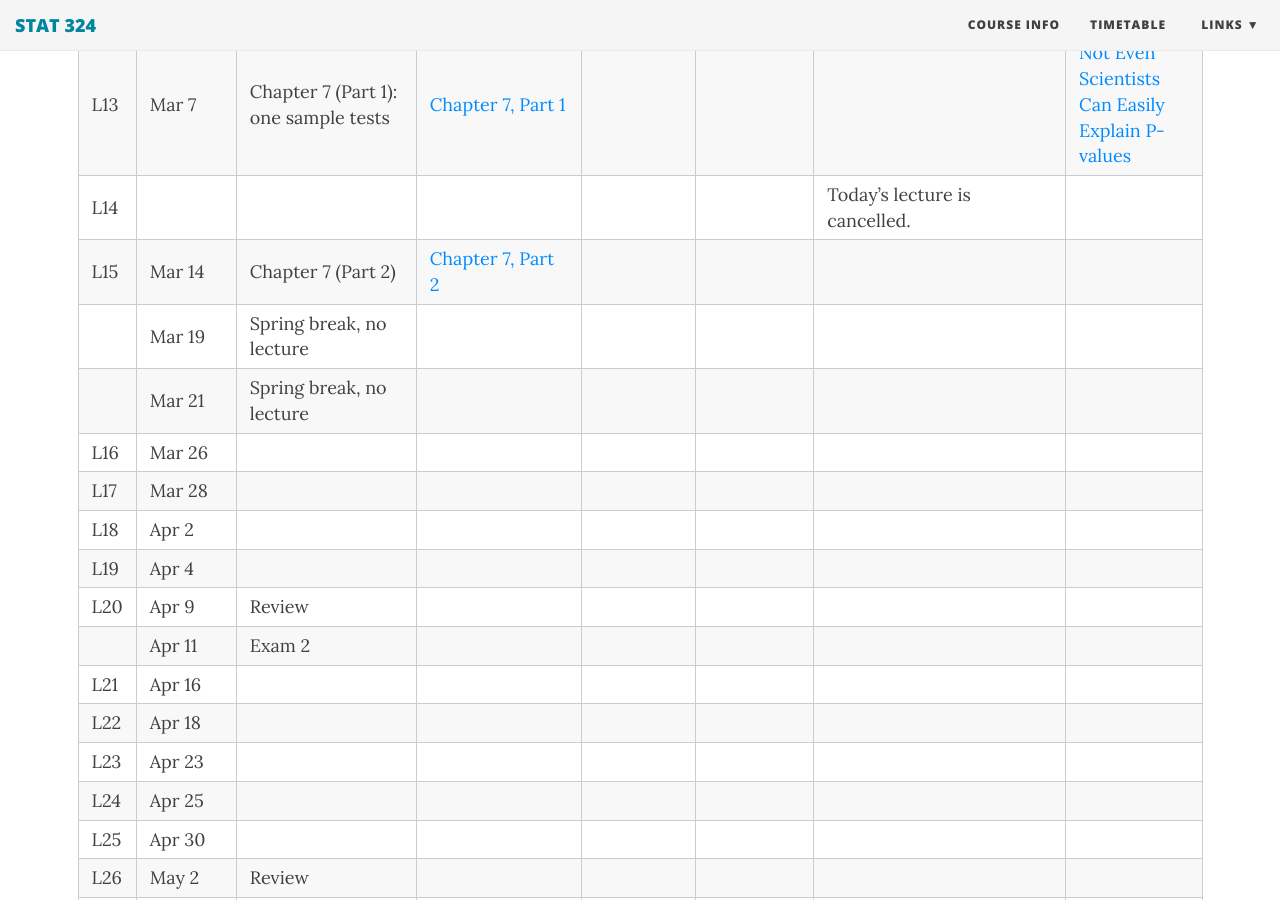
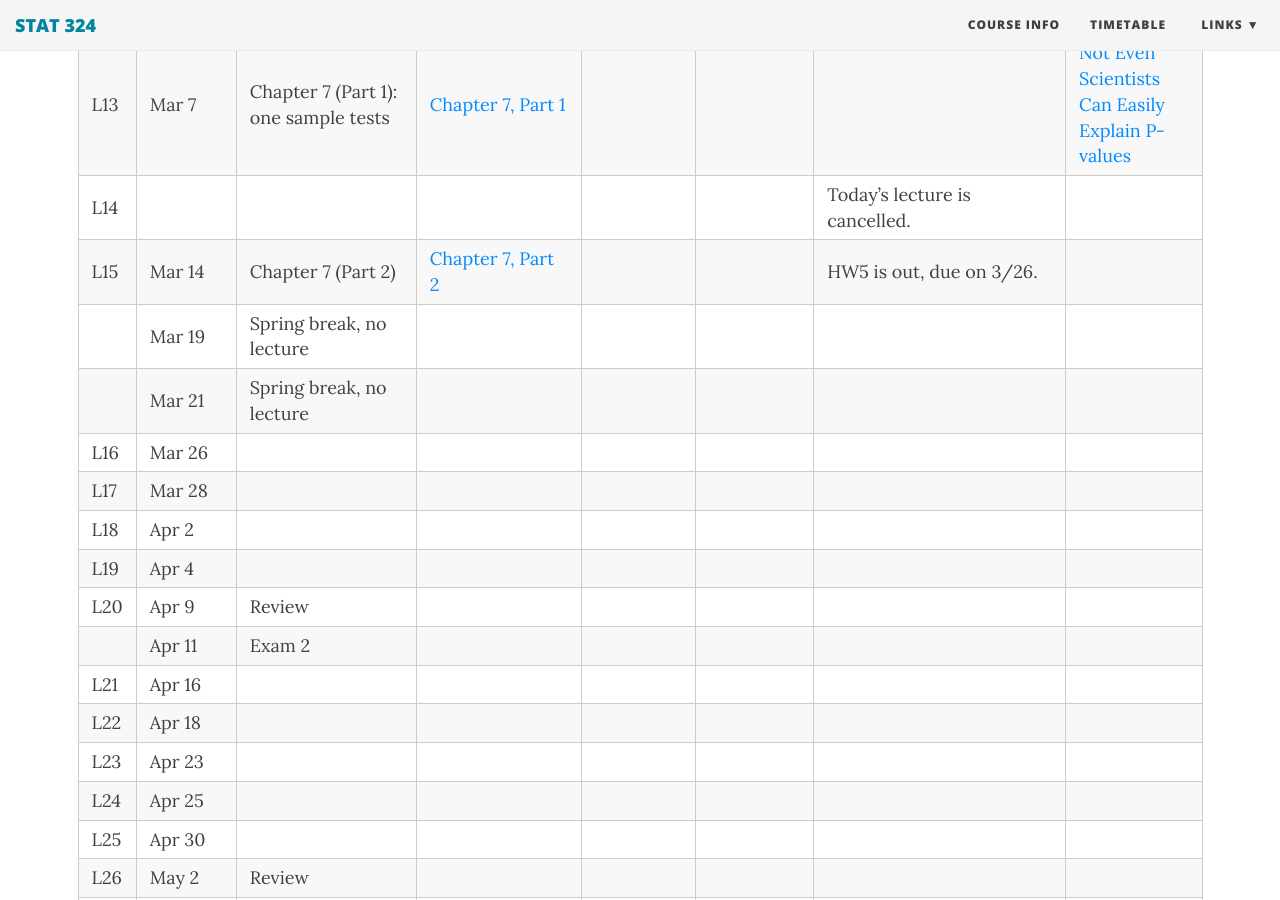
Before and after one commit to duzhewang/stat324, a Jekyll site: the page built from timetable.md, in a window 1280 px wide and 900 px high, scrolled down 1486 px. Built offline with Jekyll 4.4.1, drawn with Linux system fonts in a browser that asks for light colours; nearby versions of some CDN libraries.

Commit message:
Update timetable.md

```diff
--- a/timetable.md
+++ b/timetable.md
@@ -24,7 +24,7 @@
 |L12| Mar 5 | Chapter 6: Intro to hypothesis testing | [Chapter 6](https://github.com/dzwang91/stat324/raw/gh-pages/lectures/chapter6.pdf)  |  |  [Chapter 6 Summary](https://github.com/dzwang91/stat324/raw/gh-pages/notessummary/Chapter6notes.pdf)  |      |
 |L13| Mar 7 | Chapter 7 (Part 1): one sample tests  |  [Chapter 7, Part 1](https://github.com/dzwang91/stat324/raw/gh-pages/lectures/chapter7-1.pdf)  |  |   |   |  [Not Even Scientists Can Easily Explain P-values](https://fivethirtyeight.com/features/not-even-scientists-can-easily-explain-p-values/)    |
 |L14| | | |   |   |  Today's lecture is cancelled.    |      |
-|L15| Mar 14 | Chapter 7 (Part 2) | [Chapter 7, Part 2](https://github.com/dzwang91/stat324/raw/gh-pages/lectures/chapter7-2.pdf)  |   |  |      |      |
+|L15| Mar 14 | Chapter 7 (Part 2) | [Chapter 7, Part 2](https://github.com/dzwang91/stat324/raw/gh-pages/lectures/chapter7-2.pdf)  |   |  |   HW5 is out, due on 3/26.   |      |
 | | Mar 19 | Spring break, no lecture | |    |      |      |      |
 | | Mar 21 | Spring break, no lecture |   |       |      |      |      |
 | L16   | Mar 26 |   |       |      |      |      |
```
